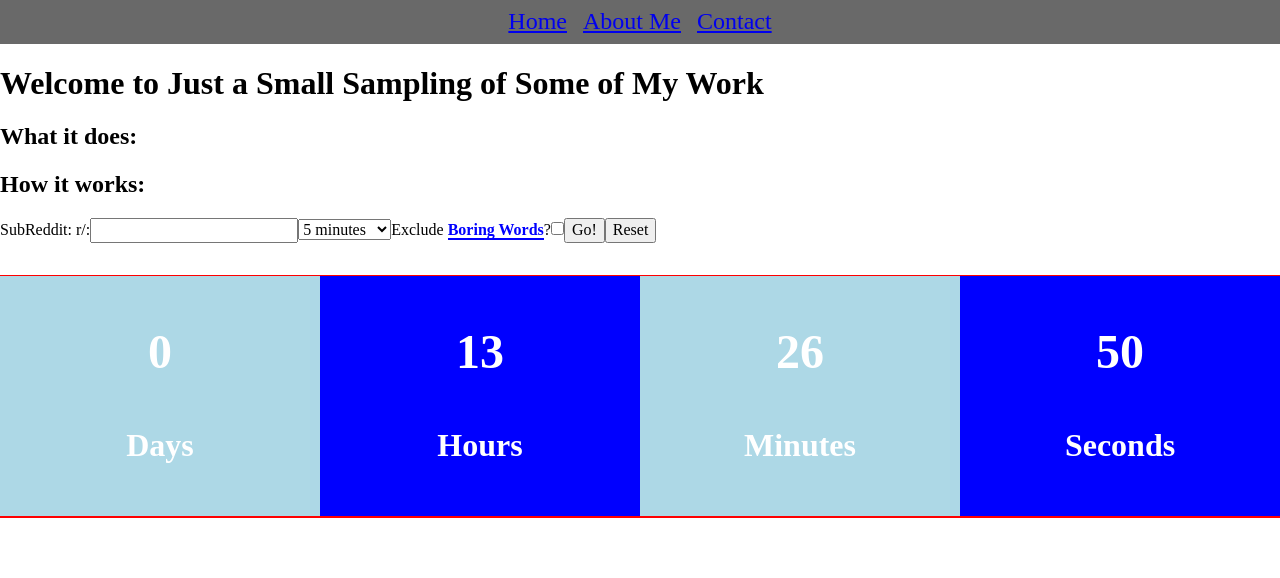
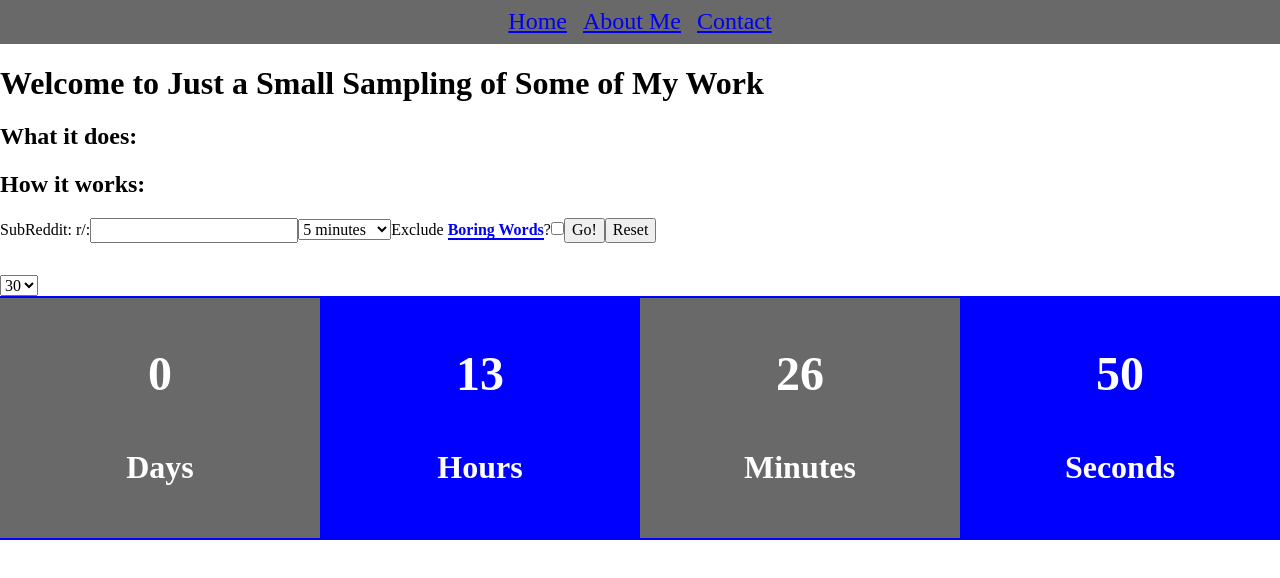
Before and after one commit to czackdesigns/JustaSmallSampling, a Gatsby site: page / in a window 1280 px wide. Built offline with nearby package versions, Linux system fonts and the light colour scheme; Gatsby itself is replaced by a stand-in of ours.

Commit message:
refactored the countdown to take dynamic input

```diff
--- a/src/components/countdown.js
+++ b/src/components/countdown.js
@@ -2,9 +2,9 @@ import React from 'react'
 import moment from 'moment'
 import styles from './countdown.module.scss'
 
-export default class Countdown extends React.Component {
-  constructor() {
-    super()
+class Countdown extends React.Component {
+  constructor(props) {
+    super(props)
 
     this.state = {
       now: moment()
@@ -16,7 +16,7 @@ export default class Countdown extends React.Component {
   }
 
   render() {
-    const toEndMS = moment([2021, 0, 20, 12]).diff(this.state.now)
+    const toEndMS = moment([2021, 0, this.props.time, 12]).diff(this.state.now)
     const toEndDays = Math.floor(toEndMS / (1000 * 60 * 60 * 24))
     const toEndHours = Math.floor(toEndMS / (1000 * 60 * 60) % 24)
     const toEndMinutes = Math.floor(toEndMS / (1000 * 60) % 60)
@@ -48,3 +48,28 @@ export default class Countdown extends React.Component {
     this.updateClock()
   }
 }
+
+export default class extends React.Component {
+  constructor() {
+    super()
+    this.state = {
+      time: 20
+    }
+  }
+
+  onChange = (e) => {
+    this.setState({ time: e.target.value })
+  }
+
+  render() {
+    return (
+      <div>
+        <select onChange={this.onChange} >
+          <option value={30}>30</option>
+          <option value={25}>25</option>
+        </select>
+        <Countdown time={this.state.time} />
+      </div>
+    )
+  }
+}
--- a/src/components/countdown.module.scss
+++ b/src/components/countdown.module.scss
@@ -2,9 +2,9 @@
 #countdown_container {
     display: flex;
     width: 100%;
-    justify-content: center;
-    border-top: 1px red solid;
-    border-bottom: 2px red solid;
+    justify-content: space-evenly;
+    border-top: 2px blue solid;
+    border-bottom: 2px blue solid;
 }
 
 #countdown_container > div {
@@ -12,7 +12,7 @@
     height: 15rem;
     color: white;
     text-align: center;
-    background-color: lightblue;
+    background-color: #696969;
 }
 
 #countdown_container > div > h3 {
--- a/src/pages/index.js
+++ b/src/pages/index.js
@@ -47,7 +47,10 @@ const DropDown = ({ description, name, title }) => {
   )
 }
 
-export default () => (
+export default () => {
+
+
+  return (
     <Layout>
       <div id={styles.title}>
         <h1>Welcome to Just a Small Sampling of Some of My Work</h1>
@@ -55,6 +58,7 @@ export default () => (
       <DropDown title={'What it does'} name={'whatItDoes'} description={content.one} />
       <DropDown title={'How it works'} name={'howItWorks'} description={content.two} />
       <WordCount />
-    <Countdown />
+      <Countdown time={'20'} />
     </Layout>
   )
+}
```
Also changed, not shown: 1 other file. Lines whose indentation alone changed are shown as unchanged.
